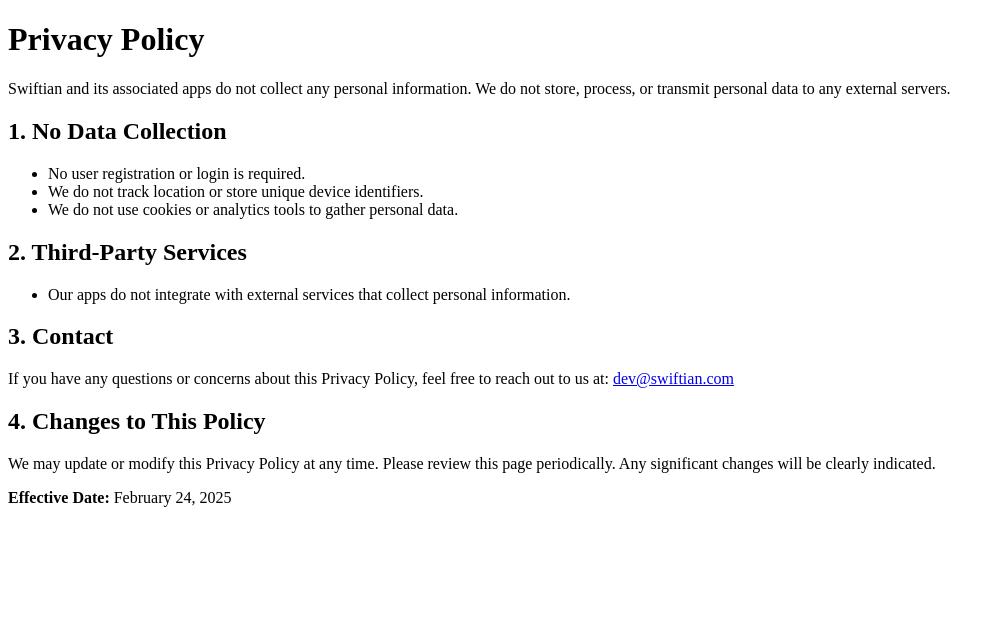
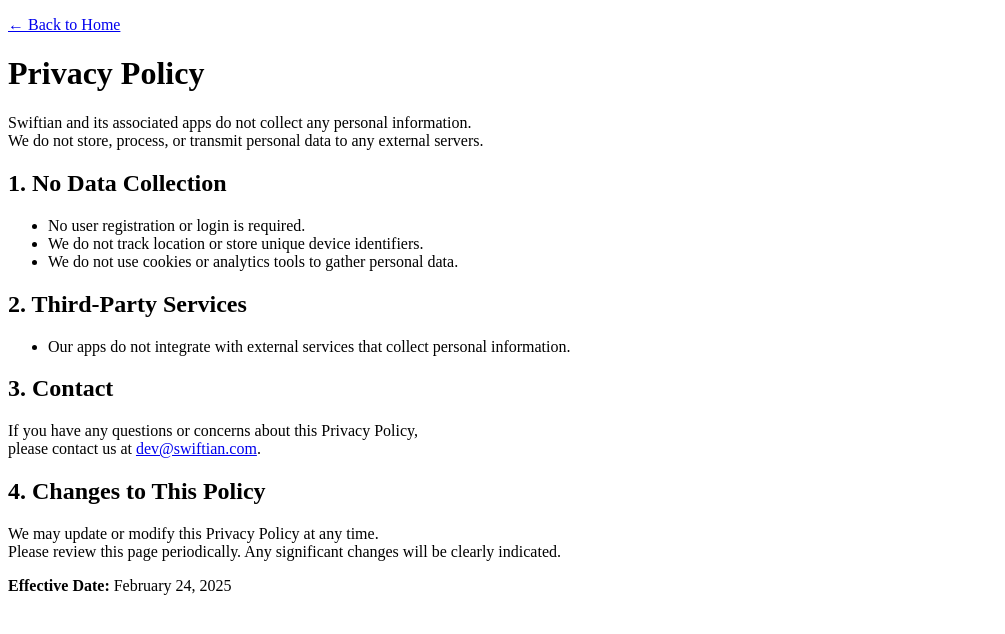
Before and after one commit to ThinkSwift/Swiftian, a Jekyll site: the page built from privacy/index.md, in a window 1280 px wide. Shown: the top 634 px of the page, without its empty margins (0-1005 px from the left). Built offline with Jekyll 4.4.1, drawn with Linux system fonts in a browser that asks for light colours.

Commit message:
Update index.md

```diff
--- a/privacy/index.md
+++ b/privacy/index.md
@@ -4,9 +4,13 @@
 favicon: "/favicon.png"
 ---
 
+<!-- 상단에 '← Back to Home' 버튼/링크 추가 -->
+[← Back to Home](/)
+
 # Privacy Policy
 
-Swiftian and its associated apps do not collect any personal information. We do not store, process, or transmit personal data to any external servers.
+Swiftian and its associated apps do not collect any personal information.
+We do not store, process, or transmit personal data to any external servers.
 
 ## 1. No Data Collection
 - No user registration or login is required.
@@ -17,10 +21,11 @@
 - Our apps do not integrate with external services that collect personal information.
 
 ## 3. Contact
-If you have any questions or concerns about this Privacy Policy, feel free to reach out to us at:
-[dev@swiftian.com](mailto:dev@swiftian.com)
+If you have any questions or concerns about this Privacy Policy,
+please contact us at [dev@swiftian.com](mailto:dev@swiftian.com).
 
 ## 4. Changes to This Policy
-We may update or modify this Privacy Policy at any time. Please review this page periodically. Any significant changes will be clearly indicated.
+We may update or modify this Privacy Policy at any time.
+Please review this page periodically. Any significant changes will be clearly indicated.
 
 **Effective Date:** February 24, 2025
```
